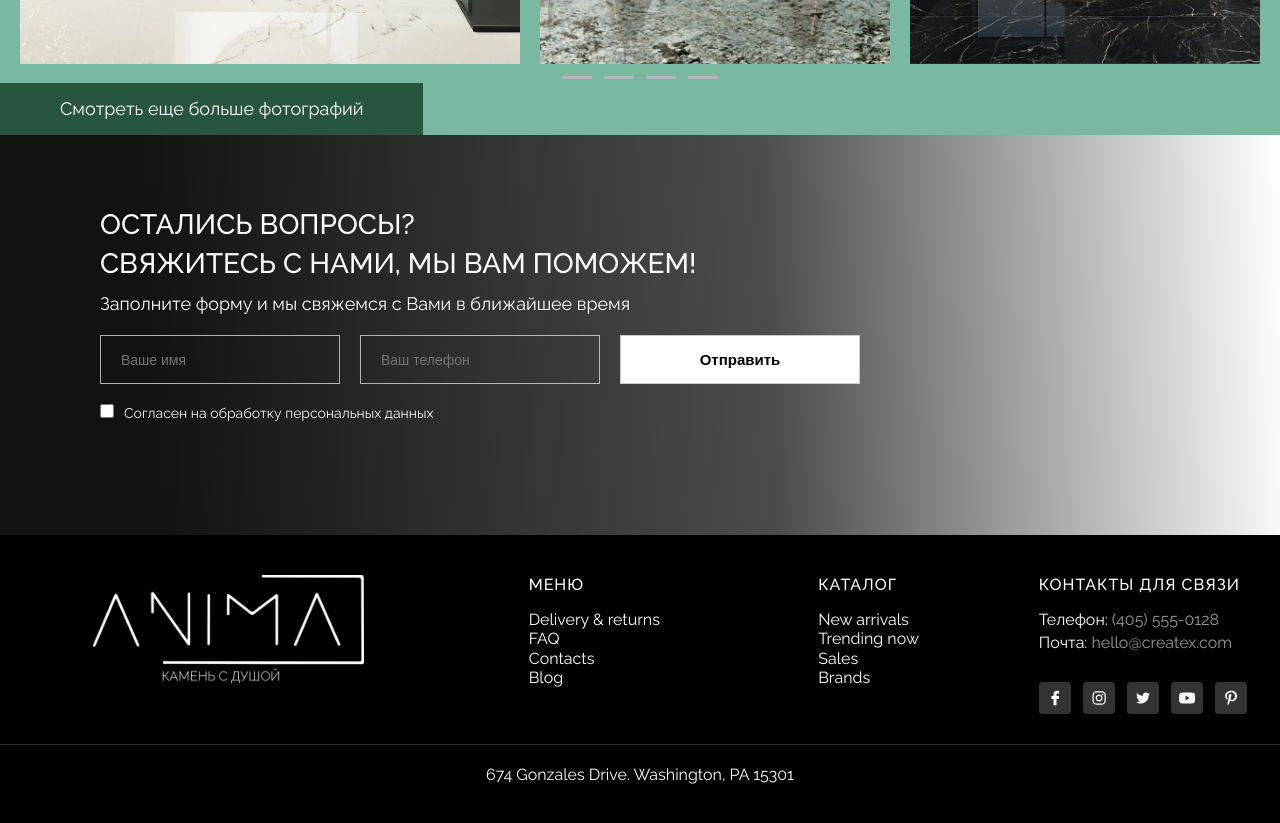
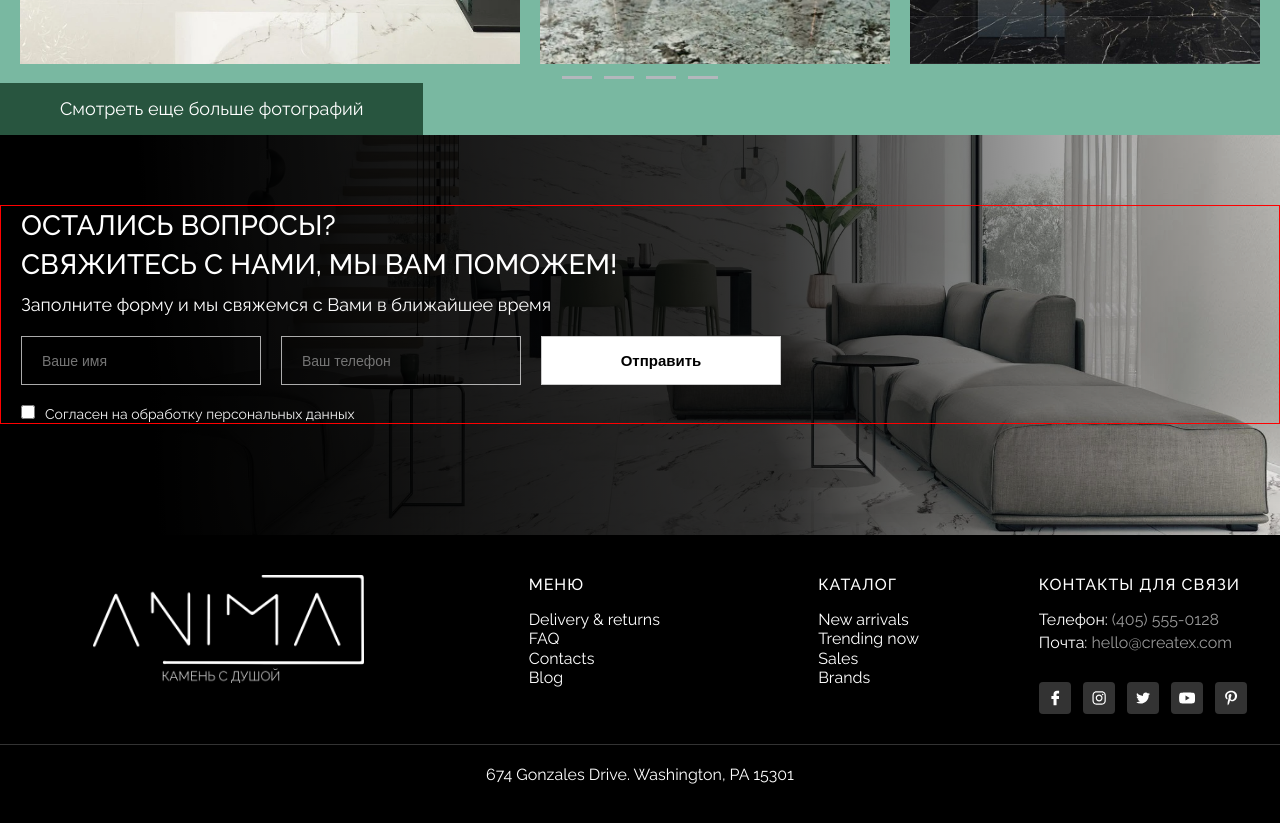
Before and after one commit to m1rade/anima-stone-e-commerce, a React app: page / in a window 1280 px wide. Shown: the part 4340-5163 px from the top of the page. Built offline with nearby package versions, Linux system fonts and the light colour scheme.

Commit message:
Style contact us

```diff
--- a/src/layouts/contact-us/ContactUs.tsx
+++ b/src/layouts/contact-us/ContactUs.tsx
@@ -1,11 +1,13 @@
-import styled, { css } from "styled-components";
+import styled from "styled-components";
 import bgImage from "../../assets/img/contact-us.webp";
 import { FlexContainer } from "../../components/styled/FlexContainer";
 import { Button } from "../../components/styled/buttons/Button";
+import { Container } from "../../components/styled/Container";
 
 export const ContactUs = () => {
     return (
-        <SectionContactUs id="contact-us" bgImage={bgImage}>
+        <SectionContactUs id="contact-us">
+            <Container>
                 <FormContainer>
                     <Title>
                         Остались вопросы? <br /> свяжитесь с нами, мы вам поможем!
@@ -23,28 +25,26 @@ export const ContactUs = () => {
                         Согласен на обработку персональных данных
                     </label>
                 </FormContainer>
+            </Container>
         </SectionContactUs>
     );
 };
 
-type SectionPropsType = {
-    bgImage?: string;
-};
-const SectionContactUs = styled.section<SectionPropsType>`
+const SectionContactUs = styled.section`
     min-height: 50vh;
-    background: linear-gradient(
+
+    background-image: linear-gradient(
             87deg,
-        rgba(0, 0, 0, 0.93) 12.11%,
-        rgba(0, 0, 0, 0.7) 59.96%,
+            rgba(0, 0, 0, 1) 12.11%,
+            rgba(0, 0, 0, 0.80) 59.96%,
             rgba(255, 255, 255, 0) 100%
-    );
-    /* ${props =>
-        props.bgImage &&
-        css<SectionPropsType>`
-            background-image: url(${props.bgImage}) no-repeat contain center;
-        `} */
+        ),
+        url(${bgImage});
+    background-repeat: no-repeat;
+    background-size: cover;
+    background-position-y: 30%;
 
-    padding: 70px 100px;
+    padding: 70px 0;
 `;
 
 const Title = styled.h3`
@@ -70,6 +70,7 @@ const Subtitle = styled.p`
 const FormContainer = styled.form`
     display: flex;
     flex-direction: column;
+    flex-wrap: wrap;
     gap: 20px;
 
     label {
```
Lines whose indentation alone changed are shown as unchanged.
